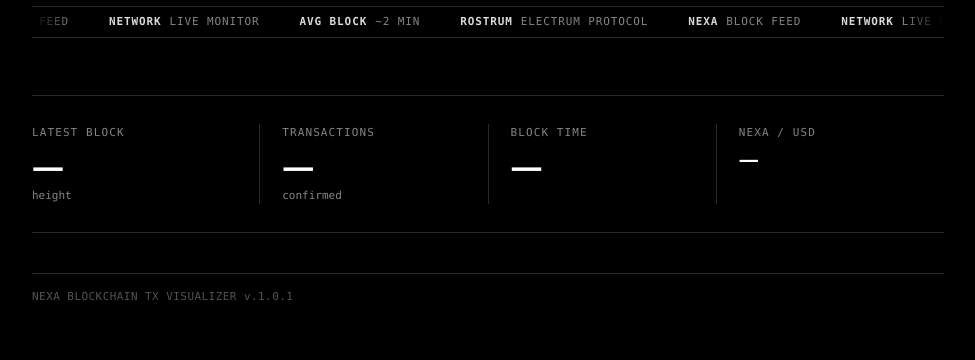
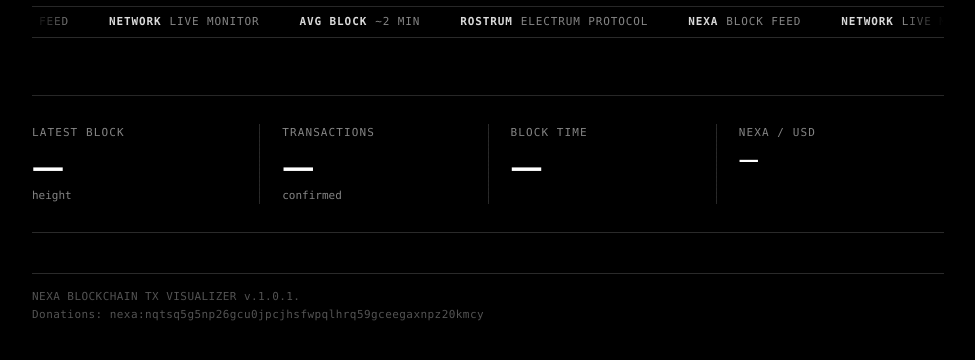
Before and after one commit to mazetoken/nexafeed, a plain HTML site: page public/index.html in a window 1280 px wide. Shown: the part 110-470 px from the top of the page, without its empty margins (152-1127 px from the left). Drawn offline with Linux system fonts and the light colour scheme; no server answers.

Commit message:
Add files via upload

```diff
--- a/public/index.html
+++ b/public/index.html
@@ -34,11 +34,9 @@
     }
 
     html { height: -webkit-fill-available; }
-    body { min-height: -webkit-fill-available; }
 
-    html,
     body {
-      /*height: 100%;*/
+      min-height: -webkit-fill-available;
       background: var(--bg);
       color: var(--text);
       font-family: var(--mono);
@@ -386,8 +384,7 @@
     </main>
 
     <footer>
-      <span>NEXA BLOCKCHAIN TX VISUALIZER v.1.0.1</span>
-      <!-- <span id="footerTs"></span> -->
+      <span>NEXA BLOCKCHAIN TX VISUALIZER v.1.0.1.<br>Donations: nexa:nqtsq5g5np26gcu0jpcjhsfwpqlhrq59gceegaxnpz20kmcy</span>
     </footer>
 
   </div>
@@ -403,7 +400,6 @@
     const valPrice = document.getElementById('valPrice');
     const valPriceChange = document.getElementById('valPriceChange');
     const rocketLane = document.getElementById('rocketLane');
-    //const footerTs = document.getElementById('footerTs');
 
     // stagger hero stats in
     ['statHeight', 'statTx', 'statTime', 'statPrice'].forEach((id, i) =>
@@ -441,7 +437,6 @@
       flashValue(valHeight, fmt(block.height));
       flashValue(valTx, block.txCount != null ? fmt(block.txCount) : '—');
       valTime.textContent = lastBlockTs.toLocaleTimeString('en-US', { hour12: false });
-      //valTime.textContent = lastBlockTs.toLocaleTimeString();
       valTimeAgo.textContent = timeAgo(lastBlockTs);
     }
 
@@ -502,11 +497,6 @@
     fetchPrice();
     setInterval(fetchPrice, PRICE_REFRESH_MS);
 
-    // ── FOOTER ──
-    //function updateFooter() {
-    //footerTs.textContent = new Date().toISOString().replace('T', ' ').slice(0, 19) + ' UTC';
-    //}
-
     // ── UTILS ──
     function fmt(n) { return Number(n).toLocaleString(); }
 
```
